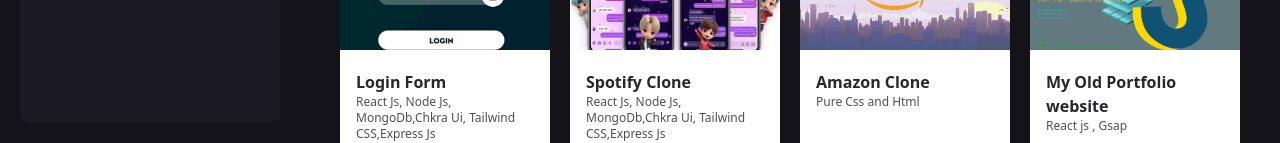
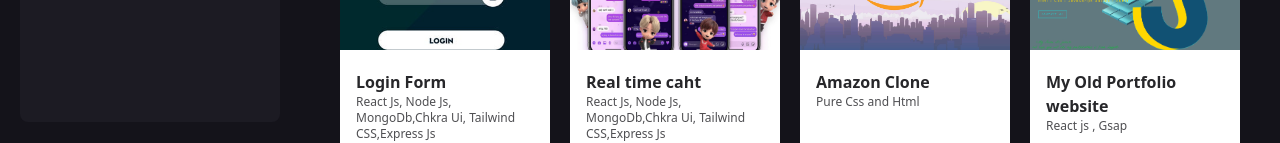
Before and after one commit to Imran13james/Imranali13, a Next.js app: page / in a window 1280 px wide. Shown: the part 658-801 px from the top of the page. Built offline with nearby package versions, Linux system fonts and the light colour scheme.

Commit message:
add stackoverflow

```diff
--- a/src/components/sidebar/Menu.tsx
+++ b/src/components/sidebar/Menu.tsx
@@ -84,7 +84,7 @@
       </List>
       <List
         target="_blank"
-        link="______"
+        link="https://stackoverflow.com/users/22842200/imran-ali"
         effect="slideUp"
       >
         <Linkedin color="#0277b5" /> Linkedin
--- a/src/components/utils/Data.ts
+++ b/src/components/utils/Data.ts
@@ -38,7 +38,7 @@
   },
   {
     id: 2,
-    title: 'Spotify Clone',
+    title: 'Real time caht',
     techStack:
       'React Js, Node Js, MongoDb,Chkra Ui, Tailwind CSS,Express Js',
     imageUrl: 'R.jpeg',
```
